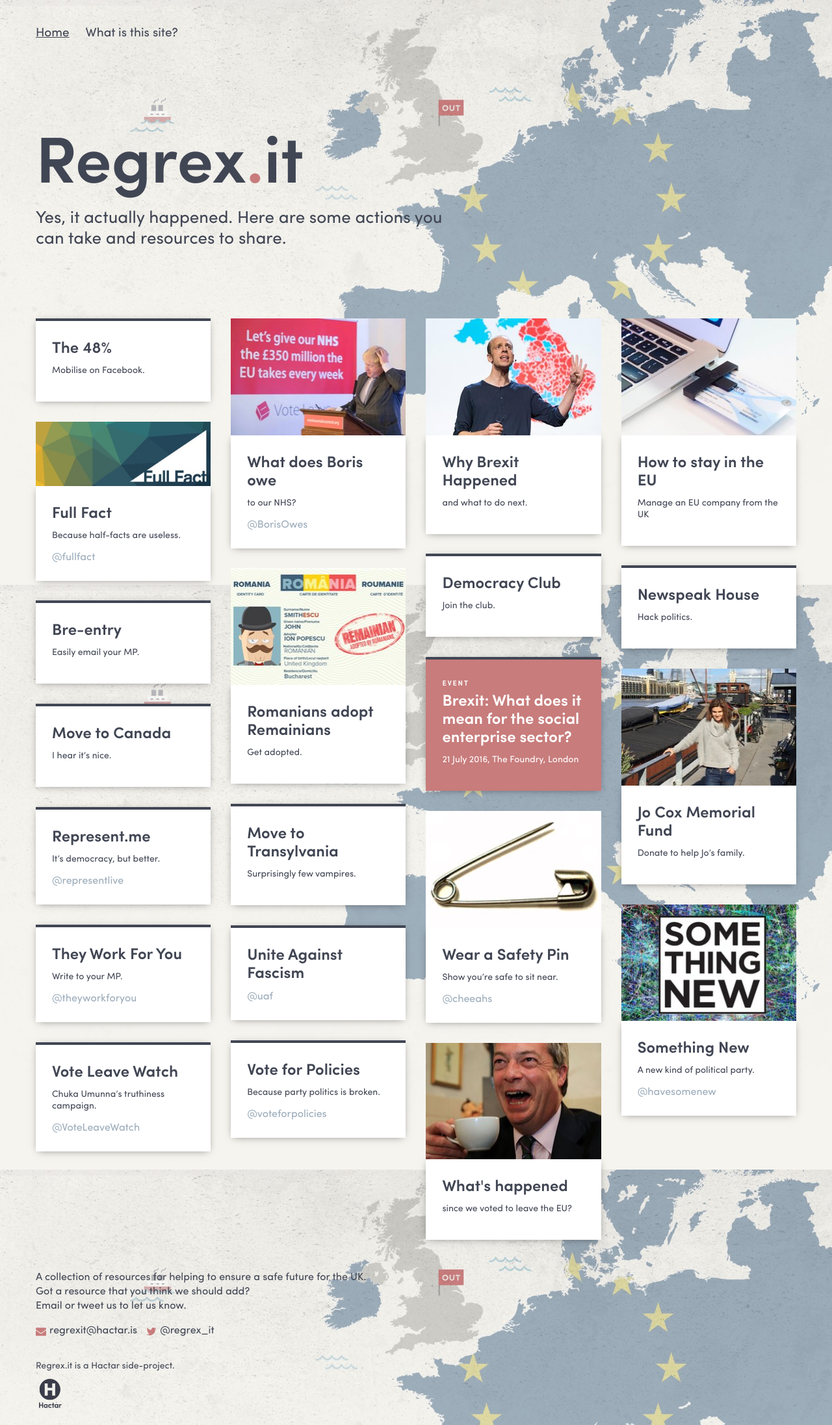
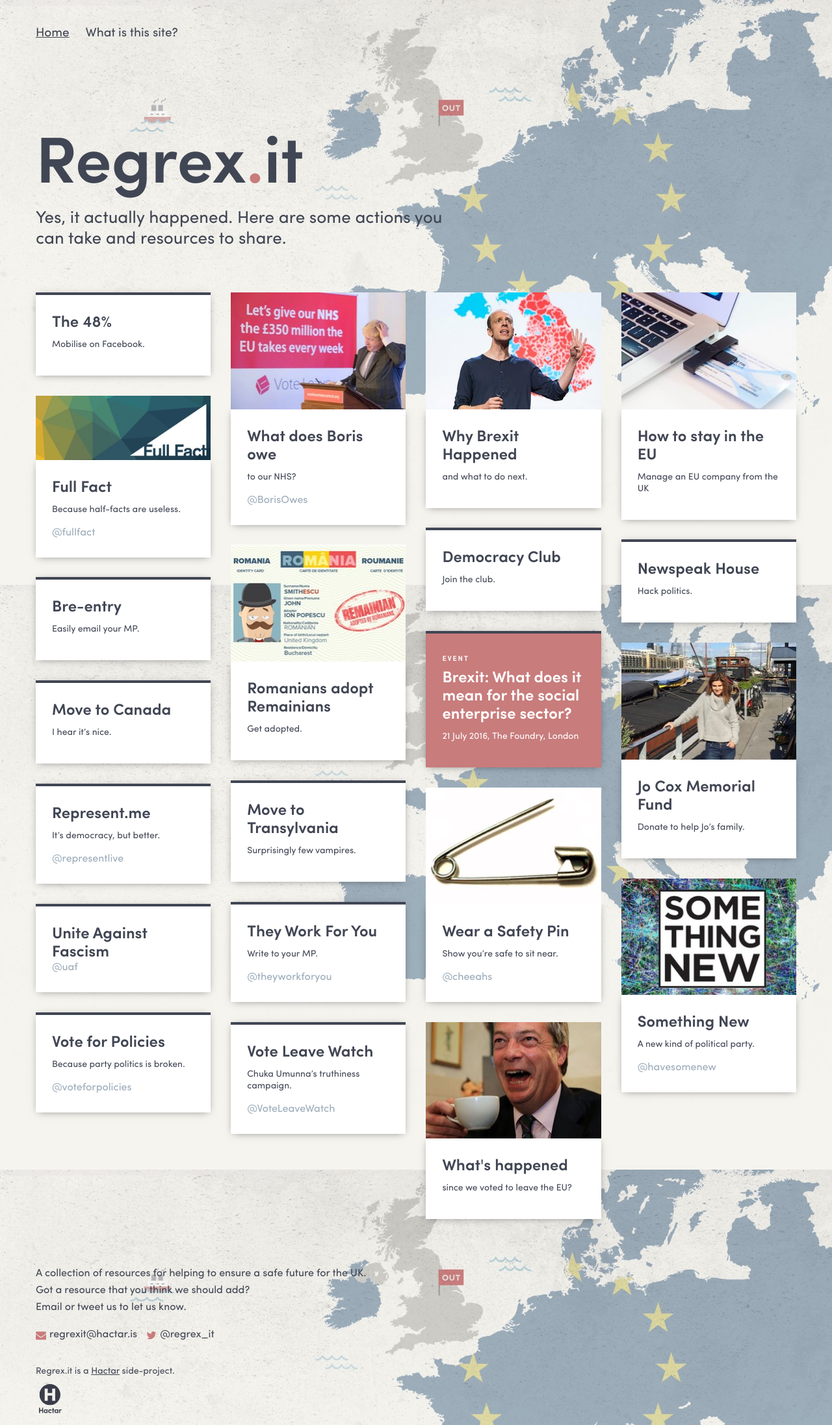
Before and after one commit to hactar-is/regex.it, a Jekyll site: the page built from index.html, in a window 1280 px wide. Shown: the whole page at 65% size. Built offline with Jekyll 4.4.1, drawn with Linux system fonts in a browser that asks for light colours; nearby versions of some CDN libraries.

Commit message:
Style tweaks and code cleanup

```diff
--- a/_includes/header.html
+++ b/_includes/header.html
@@ -8,7 +8,7 @@
   {% endfor %}
   </ul>
 </nav>
-<header class="hero">
+<header class="masthead">
   <div class="container">
     <div class="inner">
       <h1><a href="/">{{ site.title|replace:'x.i','x<em>.</em>i' }}</a></h1>
--- a/_sass/_base.scss
+++ b/_sass/_regrexit.scss
@@ -1,5 +1,5 @@
 /*
-/* Containers */
+/* Base */
 /*******************/
 
 body {
@@ -13,9 +13,9 @@
 
 main {
     @include clearfix;
-    padding-top: $masthead-height;
-    @include media($xs2m) {
-        padding-top: $compact-masthead-height;
+    padding-top: 40px;
+    @include media($xs2s) {
+        padding-top: 20px;
     }
 }
 
@@ -28,15 +28,19 @@
     }
 }
 
+footer.global {
+    text-align: left;
+    margin-top: 40px;
+}
 
-.hero {
-    @include media($m2l) {
-        .inner {
-            padding-top: 120px;
-            @include span-columns(7 of 12);
+img {
+    display: block;
+    width: 100%;
 }
-    }
-}
+
+/*
+/* Typography */
+/*******************/
 
 .alpha {
     @include alpha();
@@ -52,20 +56,23 @@
 
 a {
     text-decoration: none;
-}
-a:link, a:visited {
+    &:link, &:visited {
         color: $blue-dark;
     }
-a:hover, a:active {
+    &:hover, &:active {
         color: $red;
     }
+    p & {
+        text-decoration: underline;
+    }
 
-a.link-secondary {
+    &.link-secondary {
         &:link, &:visited {
             color: $blue-light;
         }
         &:hover, &:active {
             color: $red;
+        }
     }
 }
 
@@ -83,10 +90,52 @@
     margin: 0;
 }
 
-img {
-    display: block;
-    width: 100%;
+.credit {
+    @include milli();
+    @include media($m2l) {
+        padding-top: 20px;
     }
+    .icon-hactar {
+        margin-top: 10px;
+    }
+}
+
+.category {
+    font-size: em(11);
+    font-weight: 600;
+    text-transform: uppercase;
+    letter-spacing: 1.71px;
+}
+
+
+/*
+/* Components */
+/*******************/
+
+.masthead {
+    @include media($m2l) {
+        .inner {
+            padding-top: 120px;
+            @include span-columns(7 of 12);
+        }
+    }
+}
+
+nav.primary {
+    @include delta();
+    padding-top: 40px;
+    ul {
+        @include unlist();
+        li {
+            display: inline-block;
+            margin-right: 20px;
+        }
+    }
+    a.active{
+        text-decoration: underline;
+    }
+}
+
 
 .panel {
     background-color: #fff;
@@ -107,19 +156,13 @@
     }
 }
 
-.page-about article.panel {
-    @include media($m2l) {
-        max-width: 70%;
-        .post-content {
-            @include columns(2 1em);
-        }
-    }
-}
-
 .grid {
     @include clearfix;
     @include unlist();
     position: relative;
+    .grid-item {
+        margin-bottom: 2.6455%;
+    }
 }
 
 .grid-item {
@@ -148,17 +191,26 @@
     }
 }
 
-.grid .grid-item {
-    margin-bottom: 2.6455%;
-}
-
 .gutter-sizer {
     width: 2.6455%;
 }
 
-footer.global {
-    text-align: left;
+.social {
+    @include unlist();
+    @include clearfix;
+    li {
+        display: inline-block;
+        margin-right: 10px;
+        &:last-child {
+            margin-right: 0px;
         }
+    }
+}
+
+
+/*
+/* Icons */
+/*******************/
 
 .icon {
     &:before {
@@ -195,47 +247,16 @@
     }
 }
 
+/*
+/* Pages */
+/*******************/
 
-.social {
-    @include unlist();
-    @include clearfix;
-    li {
-        display: inline-block;
-        margin-right: 10px;
-        &:last-child {
-            margin-right: 0px;
+.page-about article.panel {
+    @include media($m2l) {
+        max-width: 70%;
+        .post-content {
+            @include columns(2 1em);
+            @include column-gap(30px);
         }
     }
 }
-
-.credit {
-    @include milli();
-    @include media($m2l) {
-        padding-top: 20px;
-    }
-    .icon-hactar {
-        margin-top: 10px;
-    }
-}
-
-.category {
-    font-size: em(11);
-    font-weight: 600;
-    text-transform: uppercase;
-    letter-spacing: 1.71px;
-}
-
-nav.primary {
-    @include delta();
-    padding-top: 40px;
-    ul {
-        @include unlist();
-        li {
-            display: inline-block;
-            margin-right: 20px;
-        }
-    }
-    a.active{
-        text-decoration: underline;
-    }
-}
--- a/_sass/_settings.scss
+++ b/_sass/_settings.scss
@@ -60,7 +60,6 @@
 $max-width: 1170px;
 
 // -- Breakpoints
-$nav-limit: 1045px;
 $s: 565px;
 $m: 970px;
 
@@ -90,7 +89,7 @@
 /*******************/
 
 $base_px: 16;
-$base_lh: 22;
+$base_lh: 26;
 
 $alpha: 100;
 $alpha_lh: 110;
--- a/css/main.scss
+++ b/css/main.scss
@@ -17,4 +17,4 @@
 /* Regrex.it */
 /*******************/
 
-@import "base";
+@import "regrexit";
--- a/index.html
+++ b/index.html
@@ -23,7 +23,7 @@
         <article class="{{ item_class }}">
             {% if _.type == 'event' %}<span class="category">Event</span>{% endif %}
             <h2><a href="{{ _.link }}">{{ _.title }}</a></h2>
-            <p>{{ _.content }}</p>
+            {{ _.content }}
             {% if _.twitter and _.twitter != '' %}
                 <a href="https://twiter.com/{{_.twitter}}" class="link-secondary">@{{_.twitter}}</a>
             {% endif %}
--- a/js/init.js
+++ b/js/init.js
@@ -9,6 +9,11 @@
     document.addEventListener('DOMContentLoaded', fn);
   }
 }
+
+/*
+/* Init */
+/*******************/
+
 var item_grid = document.querySelector('.grid');
 
 ready(function () {
```
Also changed, not shown: _layouts/default.html (line endings or trailing spaces). Lines whose indentation alone changed are shown as unchanged.
